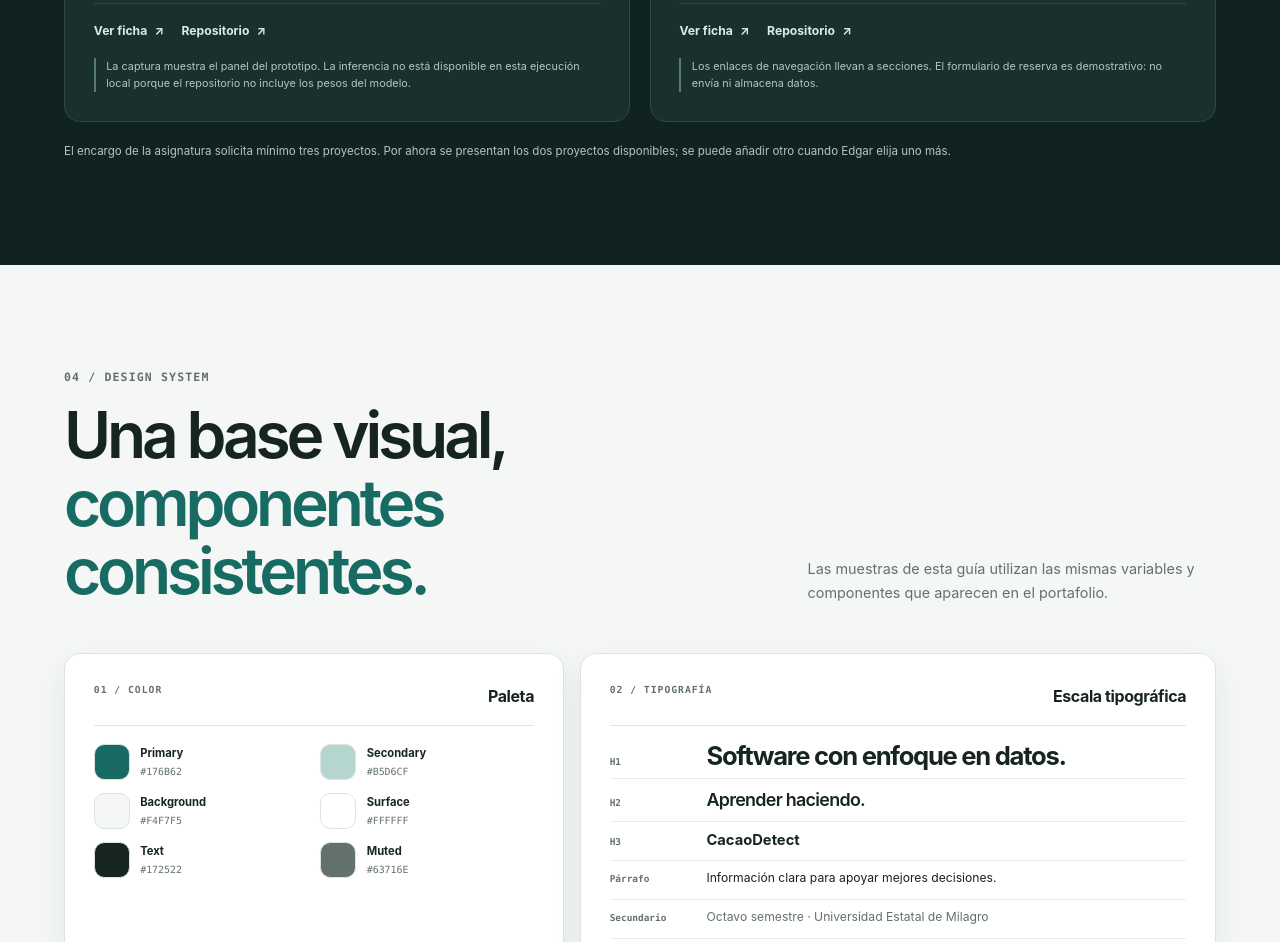
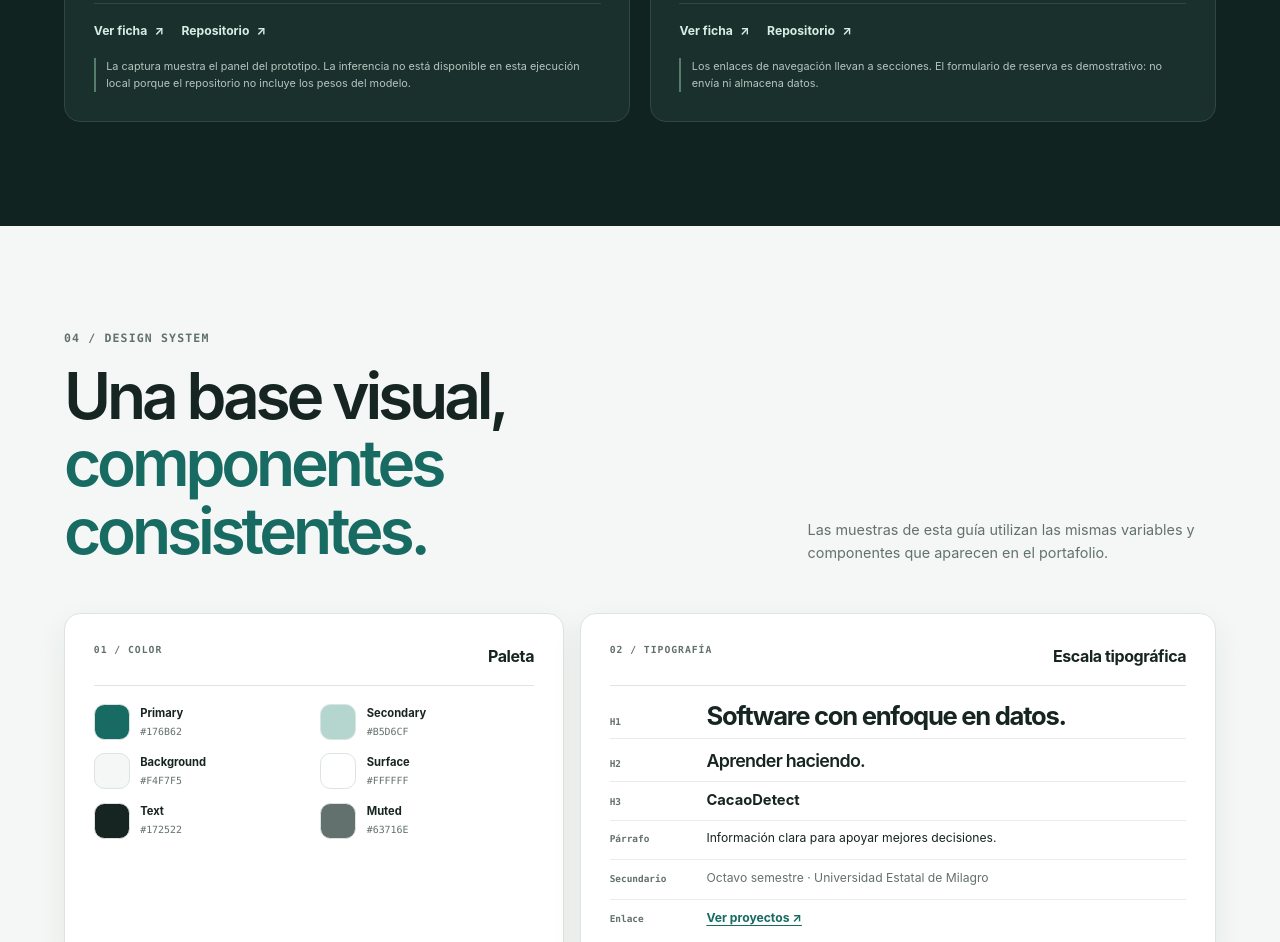
Before and after one commit to elaray2/edgar-portfolio, a plain HTML site: page index.html in a window 1280 px wide. Shown: the part 3091-4033 px from the top of the page. Drawn offline with Linux system fonts and the light colour scheme.

Commit message:
docs: prepara publicacion en GitHub Pages

```diff
--- a/index.html
+++ b/index.html
@@ -167,7 +167,6 @@
               </div>
             </article>
           </div>
-          <p class="project-count-note">El encargo de la asignatura solicita mínimo tres proyectos. Por ahora se presentan los dos proyectos disponibles; se puede añadir otro cuando Edgar elija uno más.</p>
         </div>
       </section>
 
```
Also changed, not shown: 2 other files.
